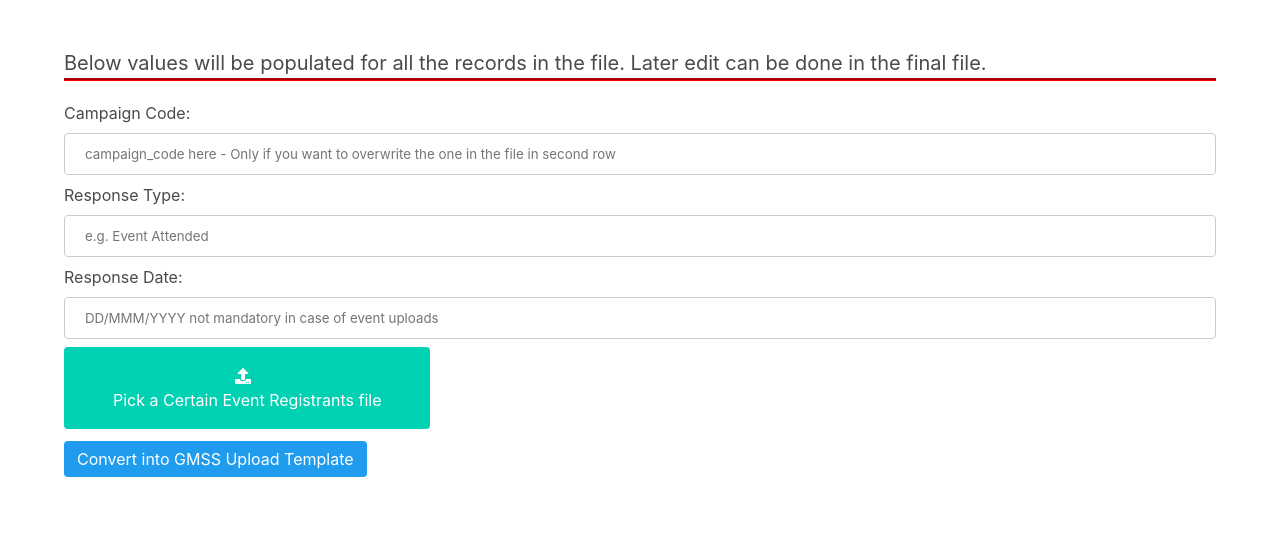
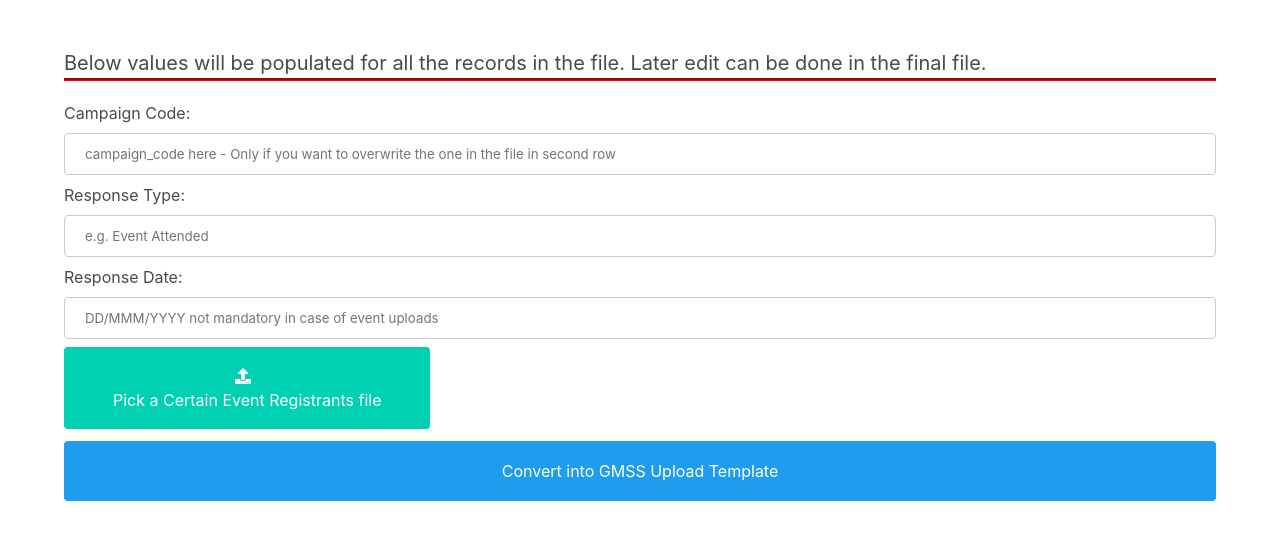
Before and after one commit to ciapecki/vue_certain_gmss, a Vue app: page / in a window 1280 px wide. Shown: the top 540 px of the page. Built offline with nearby package versions, Linux system fonts and the light colour scheme.

Commit message:
button bigger

```diff
--- a/src/SimpleUpload.vue
+++ b/src/SimpleUpload.vue
@@ -177,4 +177,15 @@ export default {
         margin-bottom: 20px;
 
     }
+
+    .button {
+        width: 100%;
+        height: 60px;
+    }
+
+    .file_label {
+        align-content: center;
+        width: 100%;
+    }
+
 </style>
```
